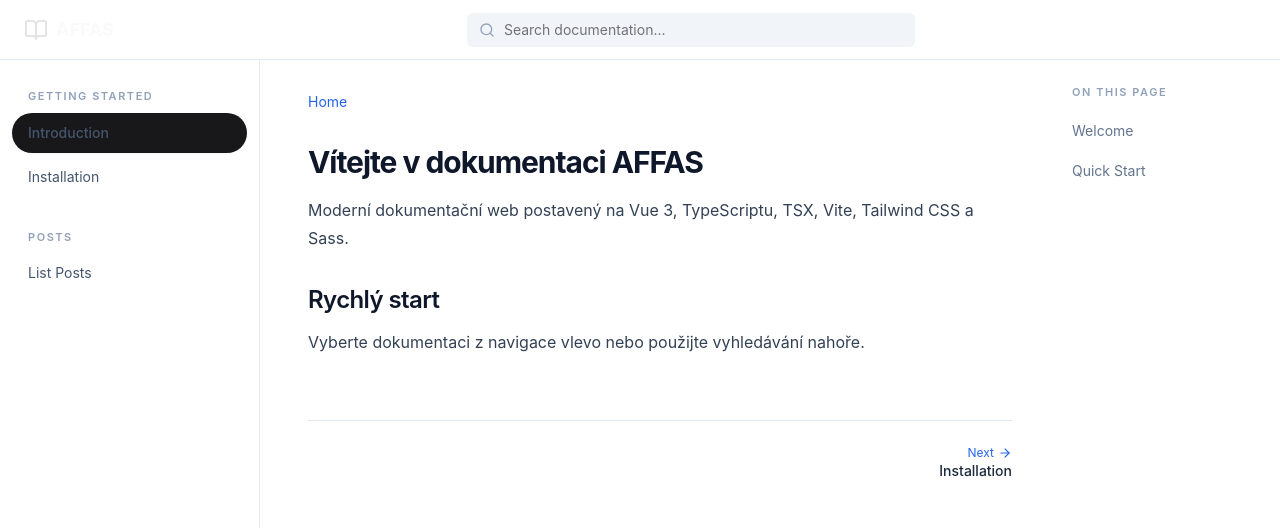
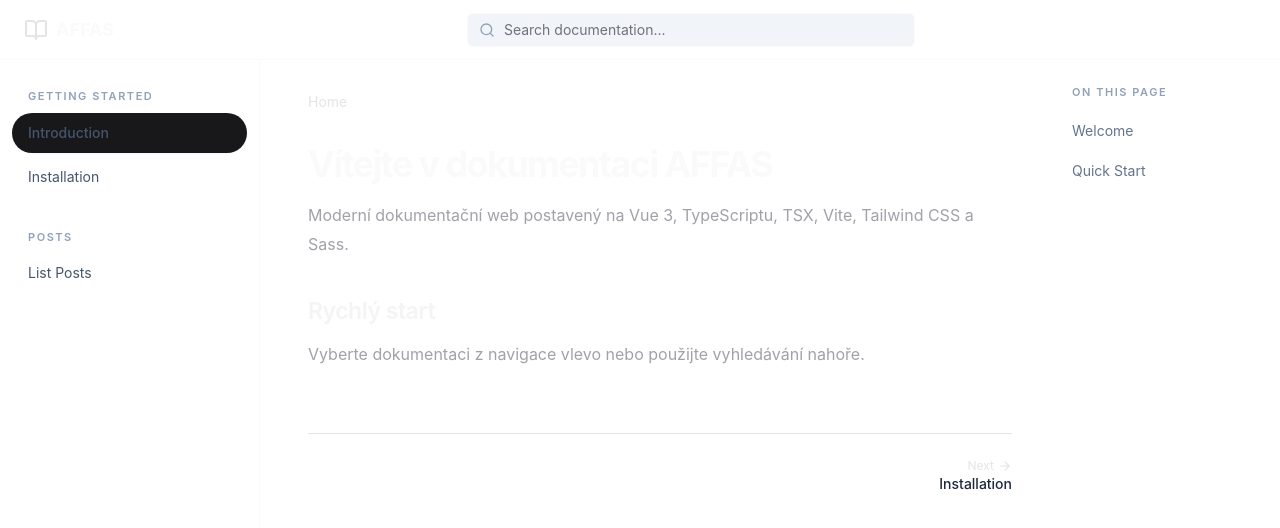
Before and after one commit to akcizur/affas, a Vue app: page /#/ in a window 1280 px wide. Shown: the top 528 px of the page. Built offline with nearby package versions, Linux system fonts and the light colour scheme.

Commit message:
Set dark default layout for main.scss

```diff
--- a/src/assets/styles/main.scss
+++ b/src/assets/styles/main.scss
@@ -1,9 +1,9 @@
 $font-mono: 'JetBrains Mono', ui-monospace, monospace;
-$transition: 0.2s ease;
+$transition: 0.18s ease;
 
 @mixin scrollbar-thin {
   scrollbar-width: thin;
-  scrollbar-color: rgb(203 213 225) transparent;
+  scrollbar-color: #3f3f46 transparent;
 
   &::-webkit-scrollbar {
     width: 6px;
@@ -11,7 +11,7 @@ $transition: 0.2s ease;
   }
 
   &::-webkit-scrollbar-thumb {
-    background: rgb(203 213 225);
+    background: #3f3f46;
     border-radius: 999px;
   }
 
@@ -22,85 +22,113 @@ $transition: 0.2s ease;
 
 :root {
   --row-pill-radius: 999px;
-  --row-pill-hover: #f1f5f9;
+  --row-pill-hover: #18181b;
+}
+
+* {
+  border-color: inherit;
 }
 
 button,
 input,
-[role='button'] {
-  transition: background-color $transition, border-color $transition, color $transition, box-shadow $transition;
+[role='button'],
+a {
+  transition:
+    background-color $transition,
+    border-color $transition,
+    color $transition,
+    box-shadow $transition;
 }
 
 button:focus-visible,
 a:focus-visible,
 input:focus-visible {
-  outline: 2px solid #93c5fd;
+  outline: 2px solid #71717a;
   outline-offset: 2px;
 }
 
 .doc-content {
+  color: #e4e4e7;
+
   h1 {
     margin: 2rem 0 1rem;
-    font-size: 1.875rem;
-    line-height: 2.25rem;
-    font-weight: 700;
-    color: #0f172a;
-    letter-spacing: -0.035em;
+    font-size: clamp(1.8rem, 4vw, 2.25rem);
+    line-height: 1.15;
+    font-weight: 650;
+    color: #fafafa;
+    letter-spacing: -0.045em;
   }
 
   h2 {
-    margin: 2rem 0 .75rem;
-    font-size: 1.5rem;
-    line-height: 2rem;
+    margin: 2.25rem 0 .8rem;
+    font-size: 1.45rem;
+    line-height: 1.4;
     font-weight: 600;
-    color: #0f172a;
+    color: #f4f4f5;
     letter-spacing: -0.025em;
+    scroll-margin-top: 5rem;
+  }
+
+  h3 {
+    margin: 1.75rem 0 .6rem;
+    font-size: 1.15rem;
+    line-height: 1.5;
+    font-weight: 600;
+    color: #e4e4e7;
     scroll-margin-top: 5rem;
   }
 
   p {
     margin: 0 0 1rem;
-    line-height: 1.75rem;
-    color: #334155;
+    line-height: 1.8;
+    color: #a1a1aa;
   }
 
   ul,
   ol {
     margin: 0 0 1rem;
     padding-left: 1.5rem;
-    color: #334155;
+    color: #a1a1aa;
   }
 
-  ul {
-    list-style: disc;
-  }
-
-  ol {
-    list-style: decimal;
-  }
+  ul { list-style: disc; }
+  ol { list-style: decimal; }
 
   a {
-    color: #2563eb;
+    color: #e4e4e7;
+    text-decoration-color: #52525b;
+    text-underline-offset: 3px;
   }
 
   a:hover {
-    color: #1d4ed8;
+    color: #fff;
     text-decoration: underline;
   }
 
   .shiki {
-    margin: 1rem 0;
-    padding: 1rem;
+    margin: 1.25rem 0;
+    padding: 1.1rem 1.2rem;
     overflow-x: auto;
-    border: 1px solid #e2e8f0;
+    border: 1px solid #27272a;
     border-radius: 1rem;
-    background: #f8fafc !important;
+    background: #111113 !important;
+    color: #e4e4e7;
     font-family: $font-mono !important;
     font-size: .875rem;
-    line-height: 1.5rem;
+    line-height: 1.7;
+    box-shadow: 0 1px 0 rgb(255 255 255 / 2%) inset;
+  }
+
+  table {
+    border-collapse: separate;
   }
 }
 
 .sidebar-scroll {
   @include scrollbar-thin;
 }
+
+::selection {
+  color: #fff;
+  background: #3f3f46;
+}
```
